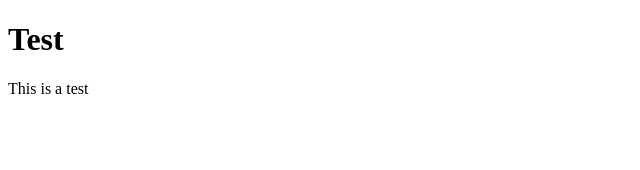
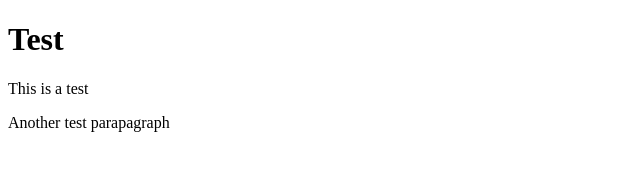
Before and after one commit to silvamha/T-Clone, a website: page ui.html in a window 1280 px wide. Shown: the whole page, without its empty margins (0-640 px from the left). Drawn offline with Linux system fonts and the light colour scheme.

Commit message:
test paragraph

```diff
--- a/ui.html
+++ b/ui.html
@@ -8,5 +8,6 @@
 <body>
     <h1>Test</h1>
     <p>This is a test</p>
+    <p>Another test parapagraph</p>
 </body>
 </html>
```
